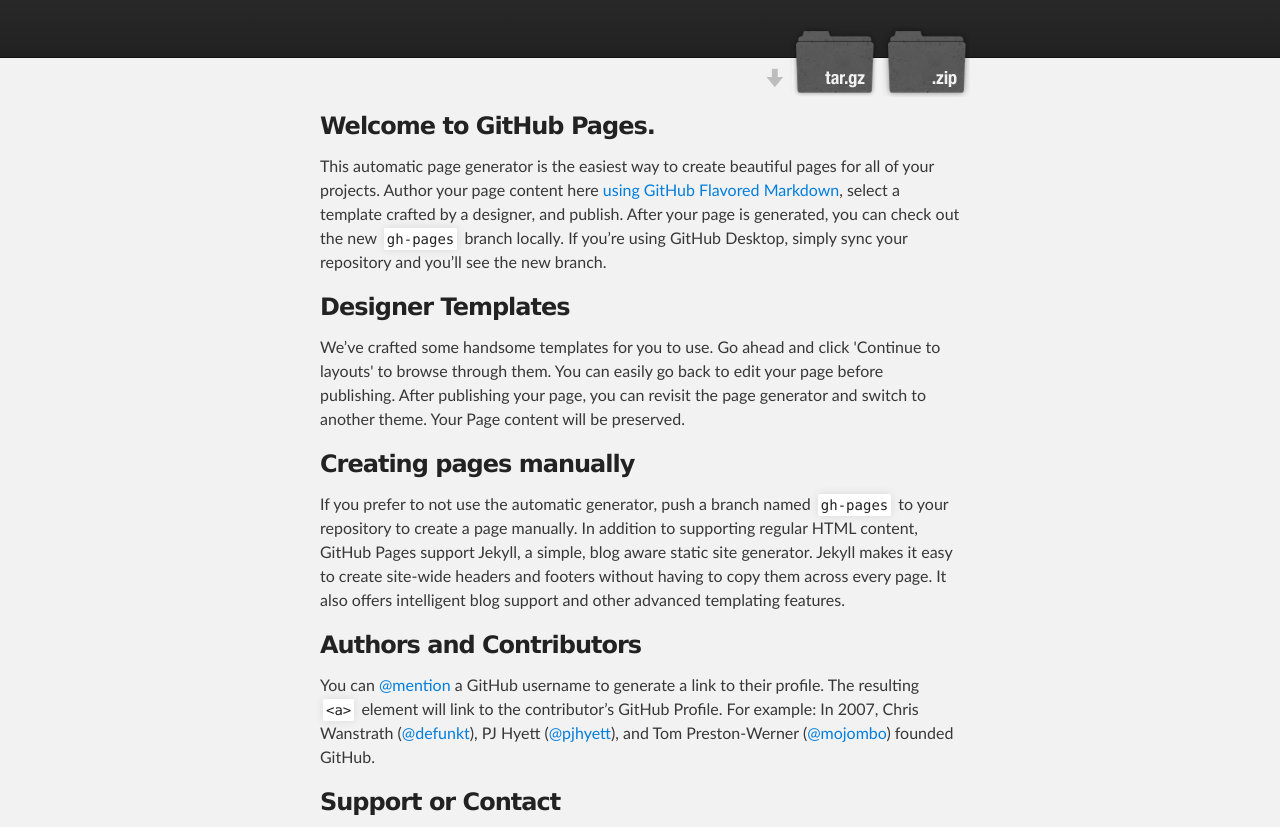
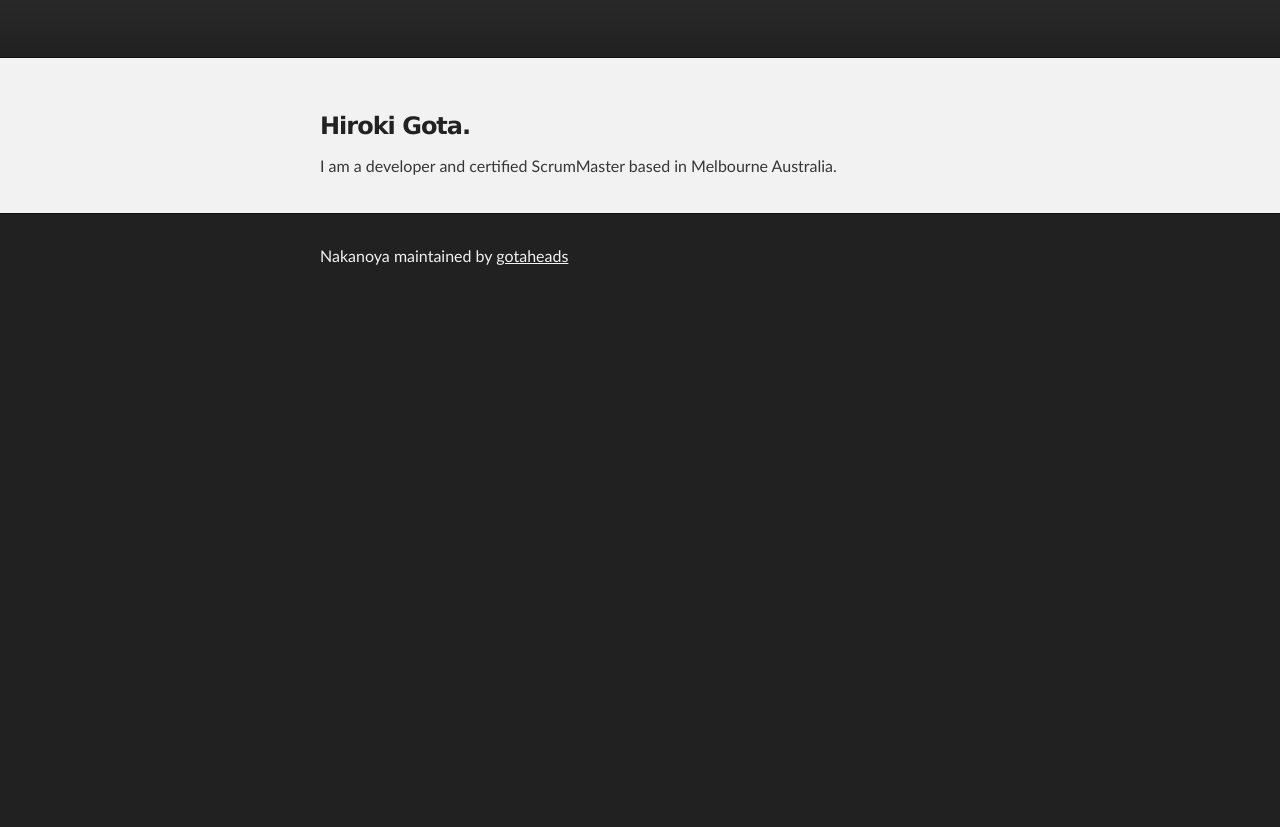
Before and after one commit to gotaheads/nakanoya, a plain HTML site: page index.html in a window 1280 px wide. Shown: the part 116-943 px from the top of the page. After the commit the page ends 800 px from the top, so only its background shows below. Drawn offline with Linux system fonts and the light colour scheme.

Commit message:
first draft intro

```diff
--- a/index.html
+++ b/index.html
@@ -21,10 +21,10 @@
           <h1 id="project_title">Nakanoya</h1>
           <h2 id="project_tagline"></h2>
 
-            <section id="downloads">
+            <!-- section id="downloads">
               <a class="zip_download_link" href="https://github.com/gotaheads/nakanoya/zipball/master">Download this project as a .zip file</a>
               <a class="tar_download_link" href="https://github.com/gotaheads/nakanoya/tarball/master">Download this project as a tar.gz file</a>
-            </section>
+            </section -->
         </header>
     </div>
 
@@ -32,29 +32,13 @@
     <div id="main_content_wrap" class="outer">
       <section id="main_content" class="inner">
         <h3>
-<a id="welcome-to-github-pages" class="anchor" href="#welcome-to-github-pages" aria-hidden="true"><span class="octicon octicon-link"></span></a>Welcome to GitHub Pages.</h3>
+        <a id="welcome-to-github-pages" class="anchor" href="#welcome-to-github-pages" aria-hidden="true"><span class="octicon octicon-link"></span></a>
+            Hiroki Gota.</h3>
 
-<p>This automatic page generator is the easiest way to create beautiful pages for all of your projects. Author your page content here <a href="https://guides.github.com/features/mastering-markdown/">using GitHub Flavored Markdown</a>, select a template crafted by a designer, and publish. After your page is generated, you can check out the new <code>gh-pages</code> branch locally. If you’re using GitHub Desktop, simply sync your repository and you’ll see the new branch.</p>
+        <p>I am a developer and certified ScrumMaster based in Melbourne Australia.</p>
 
-<h3>
-<a id="designer-templates" class="anchor" href="#designer-templates" aria-hidden="true"><span class="octicon octicon-link"></span></a>Designer Templates</h3>
 
-<p>We’ve crafted some handsome templates for you to use. Go ahead and click 'Continue to layouts' to browse through them. You can easily go back to edit your page before publishing. After publishing your page, you can revisit the page generator and switch to another theme. Your Page content will be preserved.</p>
 
-<h3>
-<a id="creating-pages-manually" class="anchor" href="#creating-pages-manually" aria-hidden="true"><span class="octicon octicon-link"></span></a>Creating pages manually</h3>
-
-<p>If you prefer to not use the automatic generator, push a branch named <code>gh-pages</code> to your repository to create a page manually. In addition to supporting regular HTML content, GitHub Pages support Jekyll, a simple, blog aware static site generator. Jekyll makes it easy to create site-wide headers and footers without having to copy them across every page. It also offers intelligent blog support and other advanced templating features.</p>
-
-<h3>
-<a id="authors-and-contributors" class="anchor" href="#authors-and-contributors" aria-hidden="true"><span class="octicon octicon-link"></span></a>Authors and Contributors</h3>
-
-<p>You can <a href="https://github.com/blog/821" class="user-mention">@mention</a> a GitHub username to generate a link to their profile. The resulting <code>&lt;a&gt;</code> element will link to the contributor’s GitHub Profile. For example: In 2007, Chris Wanstrath (<a href="https://github.com/defunkt" class="user-mention">@defunkt</a>), PJ Hyett (<a href="https://github.com/pjhyett" class="user-mention">@pjhyett</a>), and Tom Preston-Werner (<a href="https://github.com/mojombo" class="user-mention">@mojombo</a>) founded GitHub.</p>
-
-<h3>
-<a id="support-or-contact" class="anchor" href="#support-or-contact" aria-hidden="true"><span class="octicon octicon-link"></span></a>Support or Contact</h3>
-
-<p>Having trouble with Pages? Check out our <a href="https://help.github.com/pages">documentation</a> or <a href="https://github.com/contact">contact support</a> and we’ll help you sort it out.</p>
       </section>
     </div>
 
@@ -62,7 +46,7 @@
     <div id="footer_wrap" class="outer">
       <footer class="inner">
         <p class="copyright">Nakanoya maintained by <a href="https://github.com/gotaheads">gotaheads</a></p>
-        <p>Published with <a href="https://pages.github.com">GitHub Pages</a></p>
+
       </footer>
     </div>
 
@@ -70,7 +54,3 @@
 
   </body>
 </html>
-<<<<<<< HEAD
-
-=======
->>>>>>> 0f0adf00e6191489844b7939d00f2849f80f18a0
```
